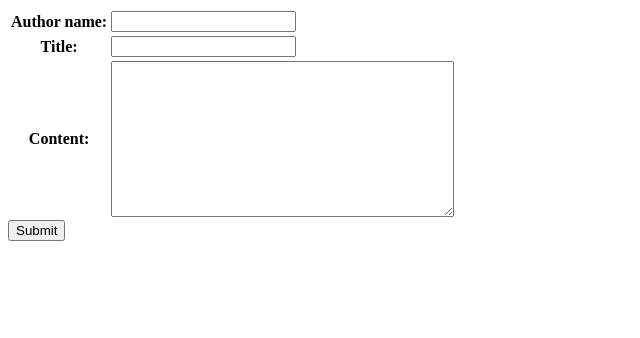
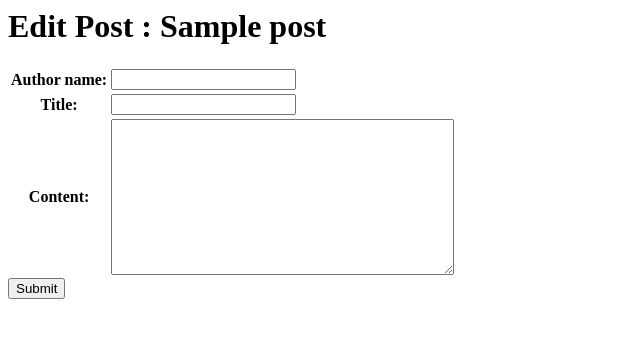
Before and after one commit to allieus/class-django-react-101, a Django app: template blog/templates/blog/post_form.html in a window 1280 px wide. Shown: the top 338 px of the page, without its empty margins (0-640 px from the left). Run offline with Django 3.2, Linux system fonts and the light colour scheme; the template is opened without the code that fills it: values that come from a table or form of the project are taken from there, others are empty; tables that the repository leaves empty hold one stand-in row (values such as "Sample post").

Commit message:
포스팅 수정 구현 (함수 버전)

```diff
--- a/blog/forms.py
+++ b/blog/forms.py
@@ -10,3 +10,9 @@ class PostForm(forms.ModelForm):
     # author_name = forms.CharField()
     # title = forms.CharField()
     # content = forms.CharField(widget=forms.Textarea)
+
+
+class PostEditForm(forms.ModelForm):
+    class Meta:
+        model = Post
+        fields = ["content"]
--- a/blog/templates/blog/post_detail.html
+++ b/blog/templates/blog/post_detail.html
@@ -1,3 +1,8 @@
 <h1>Post: {{ post.title }}</h1>
 
 {{ post.content|linebreaks }}
+
+<hr />
+
+{# TODO: URL Reverse #}
+<a href="/blog/{{ post.pk }}/edit/"> Edit </a>
--- a/blog/templates/blog/post_form.html
+++ b/blog/templates/blog/post_form.html
@@ -1,3 +1,9 @@
+{% if not post %}
+<h1>New Post</h1>
+{% else %}
+<h1>Edit Post : {{ post.title }}</h1>
+{% endif %}
+
 <form method="post" enctype="multipart/form-data" novalidate>
   {% csrf_token %}
   <table>
```
Also changed, not shown: blog/views.py (+12 -2 lines).
